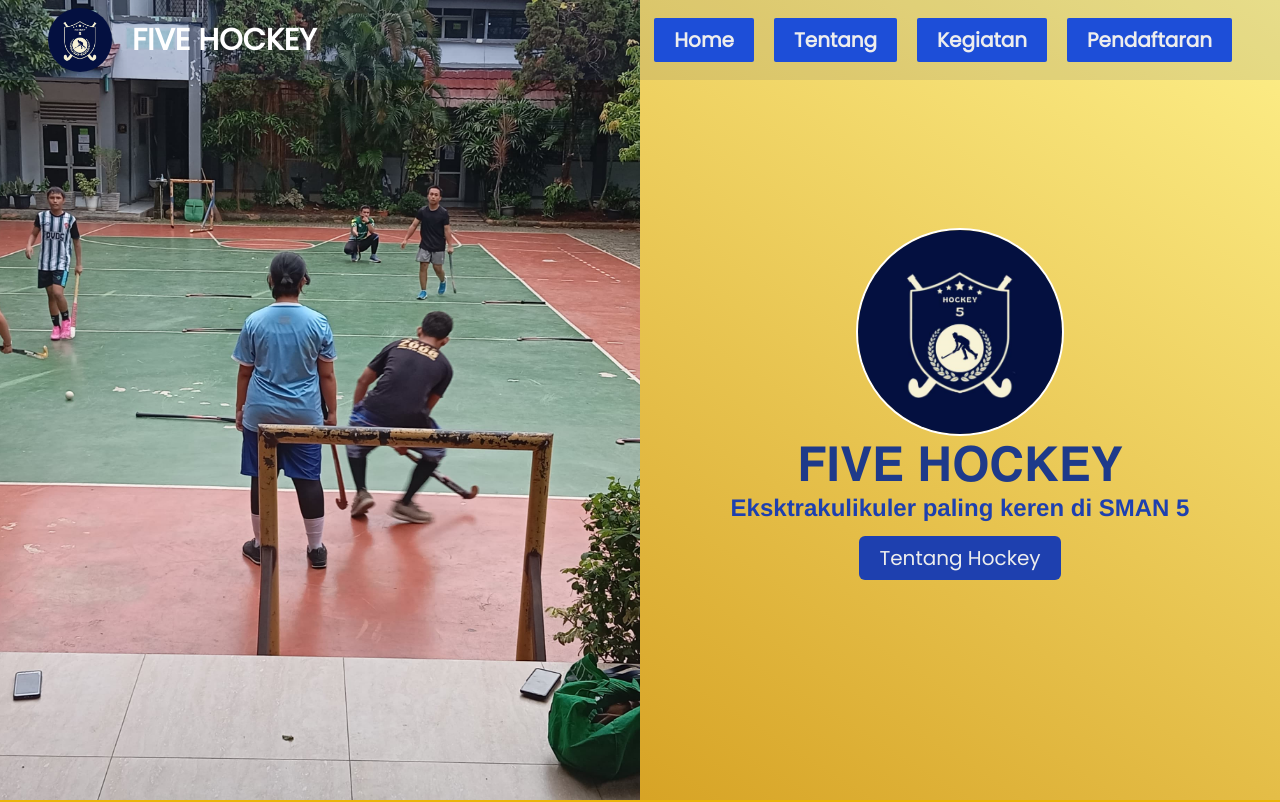
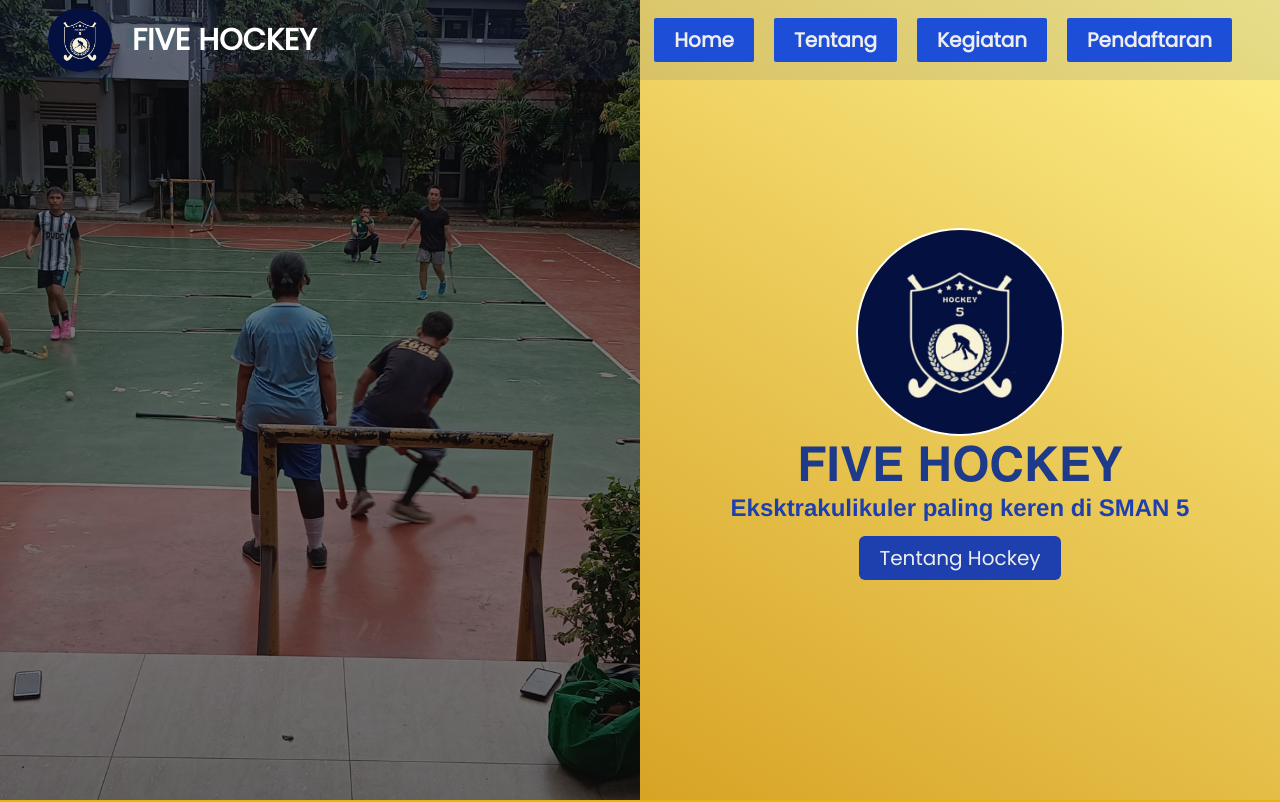
Before and after one commit to mvfflin/web-hockey, a Next.js app: page / in a window 1280 px wide. Shown: the top 802 px of the page. Built offline with nearby package versions, Linux system fonts and the light colour scheme.

Commit message:
feat: image effect in home

```diff
--- a/src/app/globals.css
+++ b/src/app/globals.css
@@ -3,16 +3,22 @@
 @tailwind utilities;
 
 :root {
-    --background: #0a0a0a;
-    --foreground: #ededed;
+  --background: #0a0a0a;
+  --foreground: #ededed;
 }
 
 body {
-    color: var(--foreground);
-    background: var(--background);
-    font-family: Arial, Helvetica, sans-serif;
+  color: var(--foreground);
+  background: var(--background);
+  font-family: Arial, Helvetica, sans-serif;
 }
 
 header ul li {
-    @apply font-semibold text-xl bg-blue-700 px-5 py-2 rounded-sm cursor-pointer hover:bg-blue-800 transition-all hover:scale-105 hover:ring-1 hover:ring-white hover:rotate-1;
+  @apply font-semibold md:text-sm lg:text-xl bg-blue-700 px-5 py-2 rounded-sm cursor-pointer hover:bg-blue-800 transition-all hover:scale-105 hover:ring-1 hover:ring-white hover:rotate-1;
 }
+
+.hcky {
+  background-image: url(/docs/hockey1.jpg),
+    linear-gradient(to bottom, gray, gray);
+  background-blend-mode: multiply;
+}
--- a/src/app/page.tsx
+++ b/src/app/page.tsx
@@ -7,13 +7,14 @@ export default function Home() {
         id="home"
         className="bg-gradient-to-tr from-yellow-600 to-yellow-200 h-screen flex"
       >
-                <Image
-                    alt="hockey-docs"
-                    width={9999}
-                    height={9999}
-                    src="/docs/hockey1.jpg"
-                    className="!w-1/2 !h-full object-cover hidden md:flex"
-                />
+        <div
+          //   alt="hockey-docs"
+          //   width={9999}
+          //   height={9999}
+          //   src="/docs/hockey1.jpg"
+          //   style={{ backgroundImage: `url(/docs/hockey1.jpg)` }}
+          className="hcky !w-1/2 !h-full bg-center bg-cover bg-no-repeat hidden lg:flex"
+        ></div>
         <div className="m-auto justify-center text-center items-center">
           <Image
             alt="hockey-logo"
@@ -33,24 +34,20 @@ export default function Home() {
           </button>
         </div>
       </section>
-            <section
-                className="h-auto flex bg-yellow-500 p-12 md:p-32"
-                id="about"
-            >
+      <section className="h-auto flex bg-yellow-500 p-12 md:p-32" id="about">
         <div className="m-auto">
           <h1 className="text-4xl font-helveticabold text-blue-900 font-extrabold">
             Apa sih itu hockey?
           </h1>
           <hr className="border-1 border-blue-700 my-2" />
           <h1 className="text-xl font-poppins text-blue-900 font-bold">
-                        Hockey adalah suatu permainan bola kecil yang
-                        menggunakan stick khusus sebagai alat bermainnya. Hockey
-                        memiliki dua jenis, yaitu hockey es/ice hockey dan
-                        hockey bola. <br />
+            Hockey adalah suatu permainan bola kecil yang menggunakan stick
+            khusus sebagai alat bermainnya. Hockey memiliki dua jenis, yaitu
+            hockey es/ice hockey dan hockey bola. <br />
             <br />
-                        Hockey di SMAN 5 adalah jenis hockey bola, karena tidak
-                        mungkin kita bermain ice hockey tanpa ada es. Bola yang
-                        digunakan adalah semacam bola golf
+            Hockey di SMAN 5 adalah jenis hockey bola, karena tidak mungkin kita
+            bermain ice hockey tanpa ada es. Bola yang digunakan adalah semacam
+            bola golf
           </h1>
           <br />
           <br />
@@ -61,11 +58,10 @@ export default function Home() {
           </h1>
           <hr className="border-1 border-yellow-700 my-2" />
           <h1 className="text-xl font-poppins text-blue-900 font-bold">
-                        Sebab dimana lagi kamu bisa bermain olahraga yang unik
-                        satu ini, dan jarang sekali ada sekolah di Bekasi yang
-                        mengadakan ekskul hockey ini, jadi ini adalah kesempatan
-                        kalian untuk mencoba olahraga ini dan memperoleh ilmu
-                        baru yang jarang dijumpai disekitar kita.
+            Sebab dimana lagi kamu bisa bermain olahraga yang unik satu ini, dan
+            jarang sekali ada sekolah di Bekasi yang mengadakan ekskul hockey
+            ini, jadi ini adalah kesempatan kalian untuk mencoba olahraga ini
+            dan memperoleh ilmu baru yang jarang dijumpai disekitar kita.
           </h1>
         </div>
       </section>
@@ -75,8 +71,8 @@ export default function Home() {
             Tertarik untuk join hockey?
           </h1>
           <h2 className="text-xl text-zinc-900 font-poppins">
-                        Ayo daftar sekarang, dengan cara join whatsapp agar tahu
-                        informasi ekskul berikutnya
+            Ayo daftar sekarang, dengan cara join whatsapp agar tahu informasi
+            ekskul berikutnya
           </h2>
           <button className="px-5 py-2 bg-green-500 text-white font-poppins rounded-full my-2">
             <span className="font-icon">n</span>
--- a/src/components/Header.tsx
+++ b/src/components/Header.tsx
@@ -34,11 +34,12 @@ const Header = () => {
           height={600}
           className="!w-16 aspect-square rounded-full m-auto"
         />
-                <h1 className="font-bold text-white text-3xl m-auto">
-                    FIVE HOCKEY
-                </h1>
+        <h1 className="font-bold text-white text-3xl m-auto">FIVE HOCKEY</h1>
       </div>
-            <ul className="my-auto mr-12 float-end flex space-x-5 list-none">
+      <div className="my-auto mr-12 float-end space-x-5 list-none lg:hidden flex">
+        <button>O</button>
+      </div>
+      <ul className="my-auto mr-12 float-end space-x-5 list-none hidden lg:flex">
         <li>Home</li>
         <li>Tentang</li>
         <li>Kegiatan</li>
```
Lines whose indentation alone changed are shown as unchanged.
